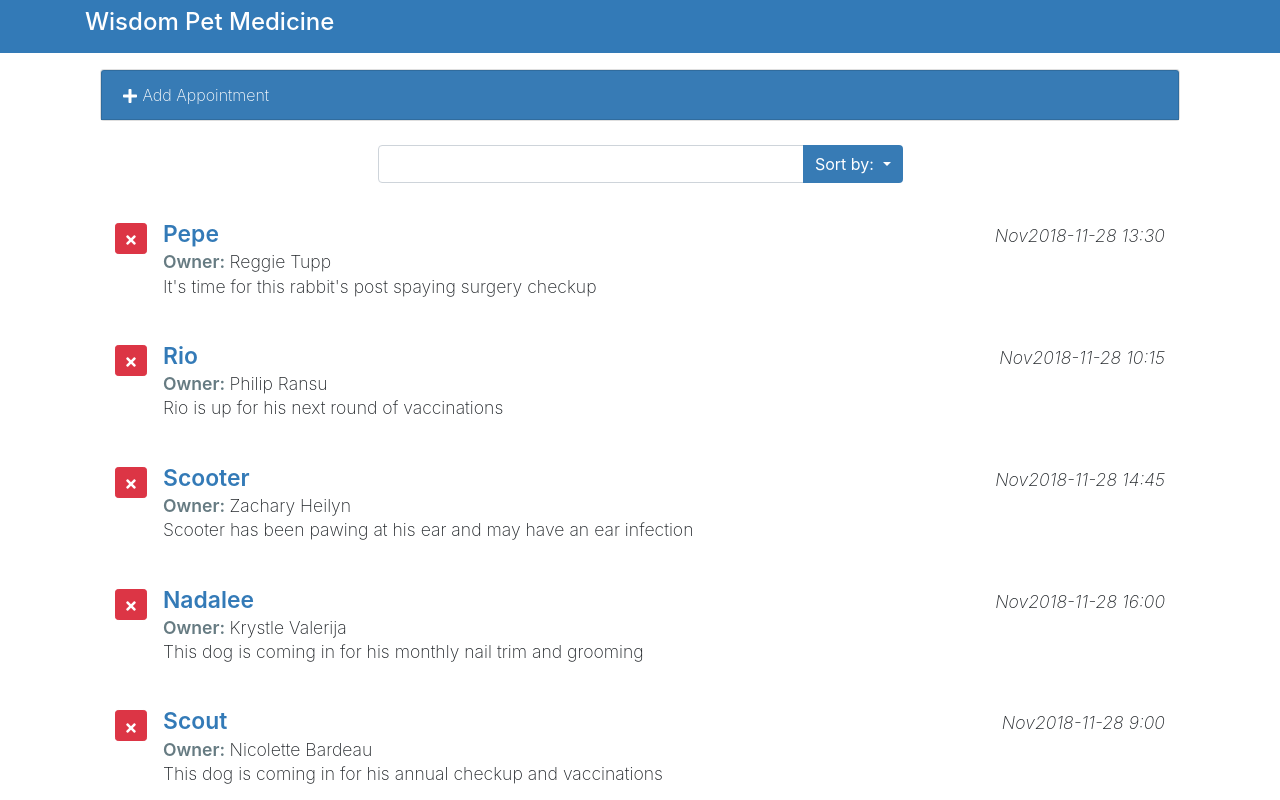
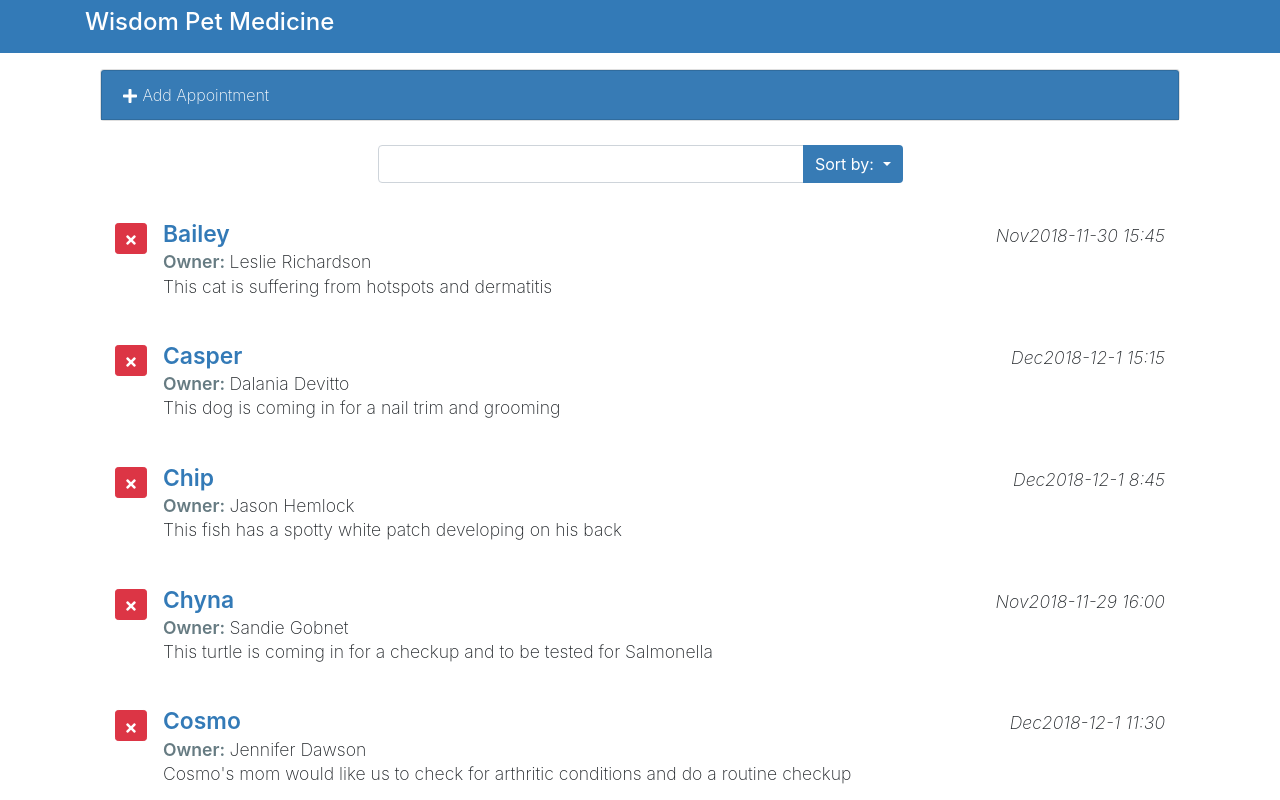
Before and after one commit to johnmorrisQADeveloper/005_react_hooks_user_interface, a React (Create React App) app: page / in a window 1280 px wide. Shown: the top 800 px of the page. Built offline with nearby package versions, Linux system fonts and the light colour scheme.

Commit message:
change app.js to class based

```diff
--- a/src/components/AddApointments.js
+++ b/src/components/AddApointments.js
@@ -1,7 +1,7 @@
 import React, { useState } from 'react'
 import { FaPlus } from "react-icons/fa"
 
-const AddApointments = ({ formDisplay, toggleForm, AddApointment }) => {
+const AddApointments = ({ formDisplay, toggleForm, AddAppointments }) => {
   // Example: useState with an object (multiple values, sorta)
   // https://daveceddia.com/usestate-hook-examples/
   const [form, setState] = useState({
@@ -20,7 +20,7 @@ const AddApointments = ({ formDisplay, toggleForm, AddApointment }) => {
       aptDate: form.aptDate + ' ' + form.aptTime,
       aptNotes: form.aptNotes
     }
-    AddApointment(tempApt)
+    AddAppointments(tempApt)
     setState({
       petName: '',
       ownerName: '',
--- a/src/components/App.js
+++ b/src/components/App.js
@@ -1,142 +1,136 @@
-import React, { useState, useEffect } from 'react';
 import '../css/App.css';
 import ListAppointments from './ListAppointments';
-import AddApointments from './AddApointments';
+import AddAppointments from './AddApointments';
 import SearchAppointments from './SearchAppointments';
-import { without } from "lodash"
+import React, { Component } from 'react'
+import { without , findIndex} from "lodash"
 
-function App() {
-  const [queryTexts, setQueryTexts] = useState('')
-  const [app, setApp] = useState({
+export default class App extends Component {
+  state = {
     myAppointments: [],
-    lastIndex: 0,
     formDisplay: false,
+    orderBy: 'petName',
+    orderDir: 'asc',
     queryText: '',
-    orderBy: 'petName',
-    orderDir: 'asc'
-  })
-
-  const fetchData = () => {
+    lastIndex: 0
+  }
+  componentDidMount() {
     fetch('./data.json')
       .then(response => response.json())
       .then(result => {
         const apts = result.map(item => {
-          item.aptId = app.lastIndex
-          setApp({
-            ...app,
-            'lastIndex': app.lastIndex = app.lastIndex + 1
-          })
+          item.aptId = this.state.lastIndex
+          this.setState({ lastIndex: this.state.lastIndex + 1 })
           return item
         })
-        setApp({
-          ...app,
-          'myAppointments': apts
+        this.setState({
+          myAppointments: apts
         })
       })
   }
-  useEffect(() => {
-    fetchData()
-  }, [])
 
-  useEffect(() => {
+  updateInfo = (name, value, id) => {
+    let tempApts = this.state.myAppointments
+    let aptIndex = findIndex(this.state.myAppointments, {
+      aptId: id
+    })
+    tempApts[aptIndex][name]=value
+    this.setState({
+      myAppointments: tempApts
+    })
+  }
+
+  searchApts = (query) => {
+    this.setState({
+      queryText: query
+    })
+  }
+
+  changeOrder = (order, dir) => {
+    this.setState({
+      orderBy: order,
+      orderDir: dir
+    })
+  }
+
+  deleteAppointment = (apt) => {
+    let tempApts = this.state.myAppointments
+    tempApts = without(tempApts, apt)
+    this.setState({
+      myAppointments: tempApts
+    })
+  }
+
+  toggleForm = () => {
+    this.setState({
+      formDisplay: !this.state.formDisplay
+    })
+  }
+
+  AddAppointments = (apt) => {
+    let tempApts = this.state.myAppointments
+    apt.aptId = this.state.lastIndex
+
+    // this.state.lastIndex++
+    this.setState({
+      'lastIndex': this.state.lastIndex + 1
+    })
+    tempApts.unshift(apt)
+    this.setState({
+      myAppointments: tempApts
+    })
+  }
+
+  render() {
     let order
-    let fiteredApts = app.myAppointments
-    if (app.orderDir === 'asc') {
+    let filteredApts = this.state.myAppointments
+    if (this.state.orderDir === 'asc') {
       order = 1
     } else {
       order = -1
     }
-    fiteredApts = fiteredApts.sort((a, b) => {
-      if (a[app.orderBy].toLowerCase() < b[app.orderBy].toLowerCase()) {
+    filteredApts = filteredApts.sort((a, b) => {
+      if (a[this.state.orderBy].toLowerCase() <
+        b[this.state.orderBy].toLowerCase()
+      ) {
         return -1 * order
       } else {
         return 1 * order
       }
     }).filter(eachItem => {
       return (
-        eachItem['petName'].toLowerCase().includes(app.queryText.toLowerCase()) ||
-        eachItem['ownerName'].toLowerCase().includes(app.queryText.toLowerCase()) ||
-        eachItem['aptNotes'].toLowerCase().includes(app.queryText.toLowerCase())
+        eachItem['petName'].toLowerCase().includes(this.state.queryText.toLowerCase()) ||
+        eachItem['ownerName'].toLowerCase().includes(this.state.queryText.toLowerCase()) ||
+        eachItem['aptNotes'].toLowerCase().includes(this.state.queryText.toLowerCase())
       )
     })
-    setApp({
-      ...app,
-      'myAppointments': fiteredApts
-    })
-    fiteredApts = []
-  }, [app.orderBy, app.orderDir, queryTexts])
-
-  const searchApts = (search) => {
-    setApp({
-      ...app,
-      'queryText': search
-    })
-    setQueryTexts(app.queryText)
-  }
-  const changeOrder = (orderBy, orderDir) => {
-    console.log(orderBy, orderDir)
-    setApp({
-      ...app,
-      'orderBy': orderBy,
-      'orderDir': orderDir
-    })
-  }
-  const deleteAppointment = (apt) => {
-    let tempApts = app.myAppointments
-    tempApts = without(tempApts, apt)
-    setApp({
-      ...app,
-      'myAppointments': tempApts
-    })
-  }
-  const toggleForm = () => {
-    setApp({
-      ...app,
-      'formDisplay': !app.formDisplay
-    })
-  }
-  const AddApointment = (apt) => {
-    console.log(apt)
-    let tempApts = app.myAppointments
-    apt.aptId = app.lastIndex
-    setApp({
-      ...app,
-      'lastIndex': prevState => prevState + 1
-    })
-    tempApts.unshift(apt)
-    setApp({
-      ...app,
-      'myAppointments': tempApts
-    })
-  }
     return (
-
       <main className="page bg-white" id="petratings">
         <div className="container">
           <div className="row">
             <div className="col-md-12 bg-white">
               <div className="container">
-              <AddApointments
-                formDisplay={app.formDisplay}
-                toggleForm={toggleForm}
-                AddApointment={AddApointment}
+                <AddAppointments
+                  formDisplay={this.state.formDisplay}
+                  toggleForm={this.toggleForm}
+                  AddAppointments={this.AddAppointments}
                 />
                 <SearchAppointments
-                orderBy={app.orderBy}
-                orderDir={app.orderDir}
-                changeOrder={changeOrder}
-                searchApts={searchApts}
+                  orderBy={this.state.orderBy}
+                  orderDir={this.state.orderDir}
+                  changeOrder={this.changeOrder}
+                  searchApts={this.searchApts}
                 />
                 <ListAppointments
-                myAppointments={app.myAppointments}
-                deleteAppointment={deleteAppointment}
+                  myAppointments={filteredApts}
+                  deleteAppointment={this.deleteAppointment}
+                  updateInfo={this.updateInfo}
                 />
               </div>
             </div>
           </div>
         </div>
       </main>
-  );
+    )
   }
-
-export default App;
+}
```
Lines whose indentation alone changed are shown as unchanged.
